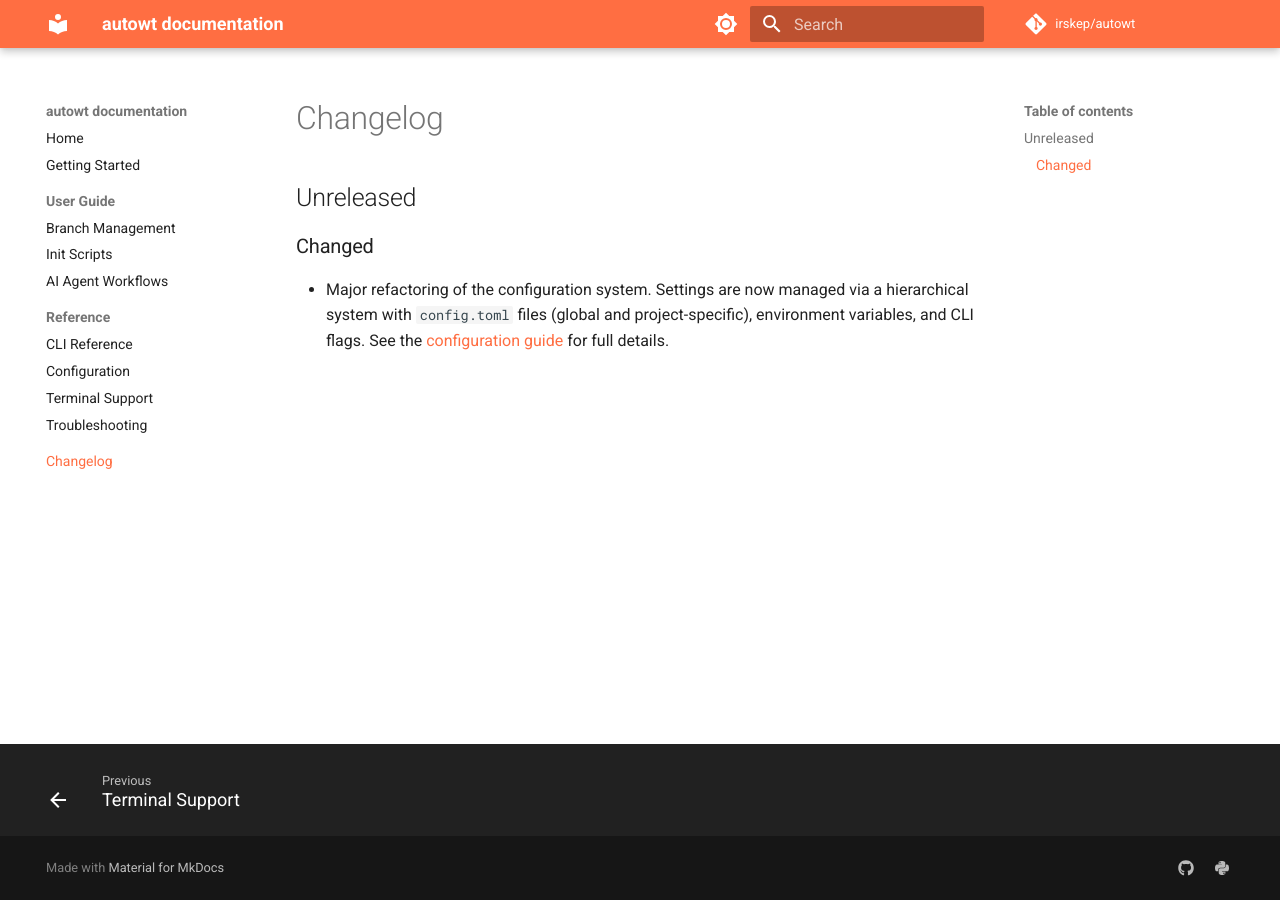
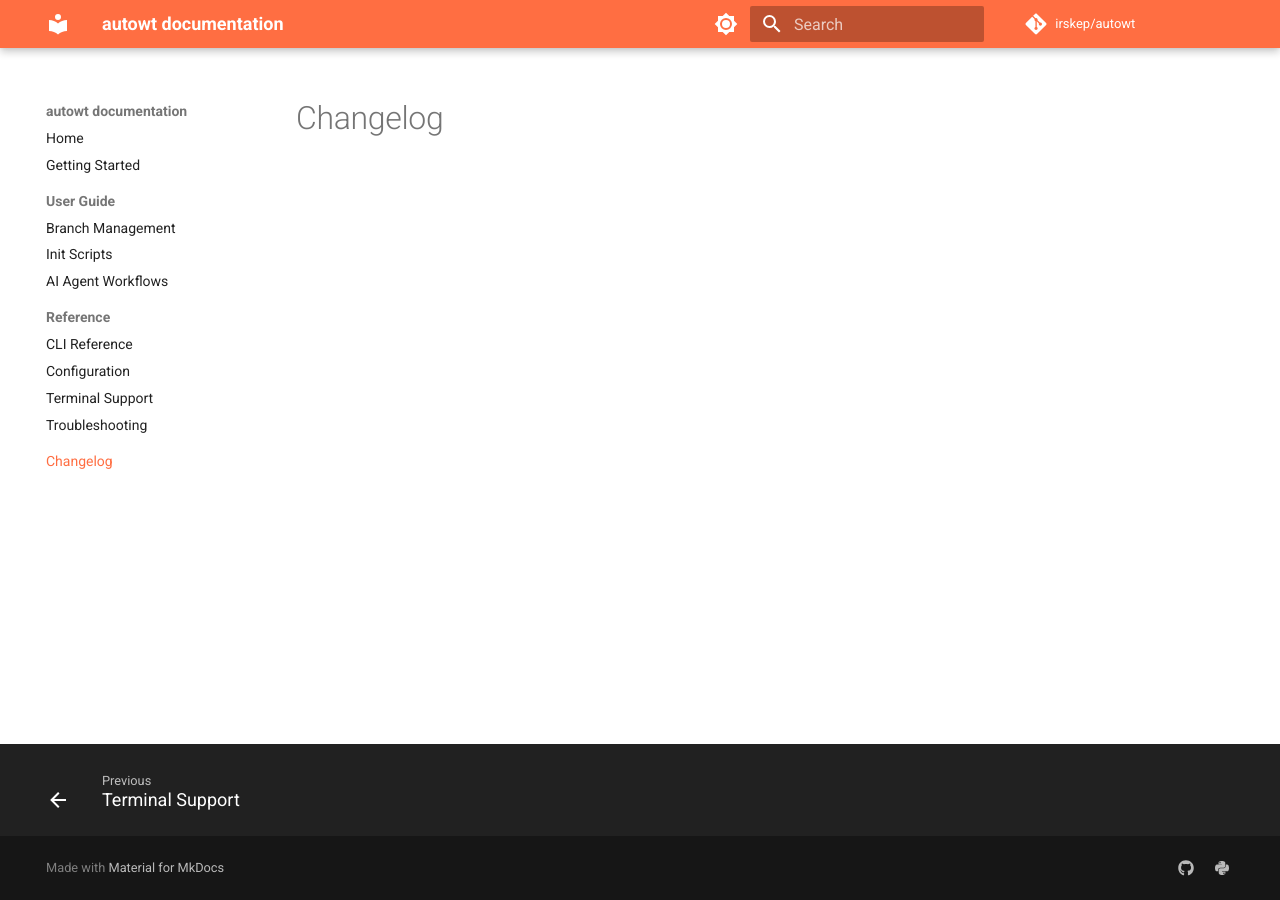
Before and after one commit to irskep/autowt, an MkDocs documentation site: the page built from docs/CHANGELOG.md, in a window 1280 px wide. Built offline with MkDocs 1.6.1 and Material for MkDocs 9.7.7, drawn with Linux system fonts in a browser that asks for light colours; comment, search, counter and statistics services are not loaded; the version menu is left out.

```diff
--- a/docs/CHANGELOG.md
+++ b/docs/CHANGELOG.md
@@ -1,7 +1 @@
 <!-- CHANGELOG_INSERT -->
-
-## Unreleased
-
-### Changed
-
-- Major refactoring of the configuration system. Settings are now managed via a hierarchical system with `config.toml` files (global and project-specific), environment variables, and CLI flags. See the [configuration guide](configuration.md) for full details.
```
Also changed, not shown: CHANGELOG.md (+1 -1 lines).
